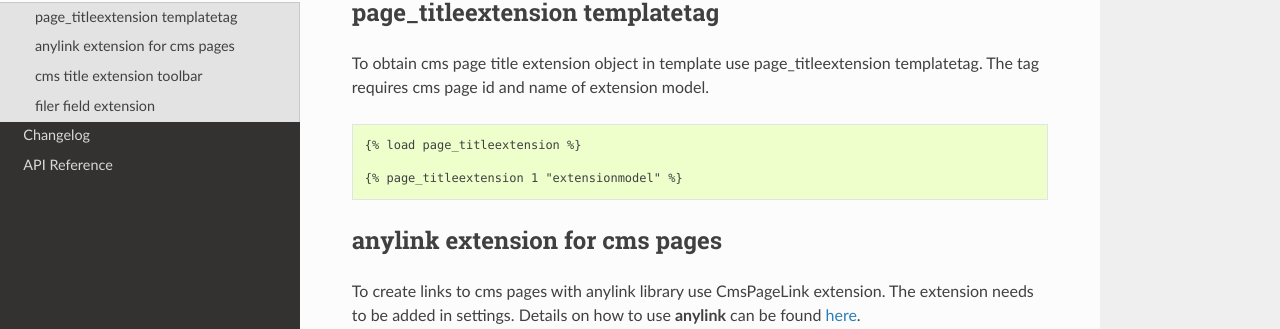
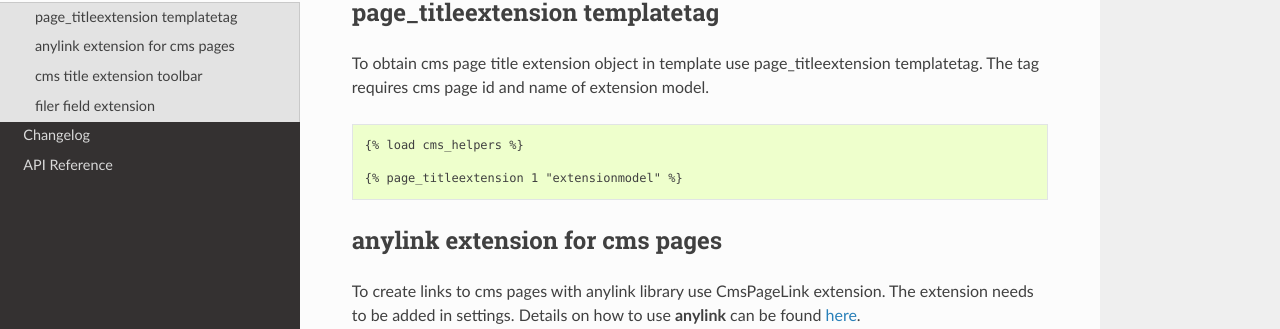
Before and after one commit to stephrdev/django-cms-helpers, a Sphinx documentation site: the page built from docs/usage.rst, in a window 1280 px wide and 900 px high. Shown: the part 164-493 px from the top of the window. Built offline with Sphinx 7.4.7 and the Read the Docs theme 2.0.0, drawn with Linux system fonts in a browser that asks for light colours.

Commit message:
Update docu

```diff
--- a/docs/usage.rst
+++ b/docs/usage.rst
@@ -11,7 +11,7 @@ and name of extension model.
 
 .. code-block:: text
 
-    {% load page_titleextension %}
+    {% load cms_helpers %}
 
     {% page_titleextension 1 "extensionmodel" %}
 
```
